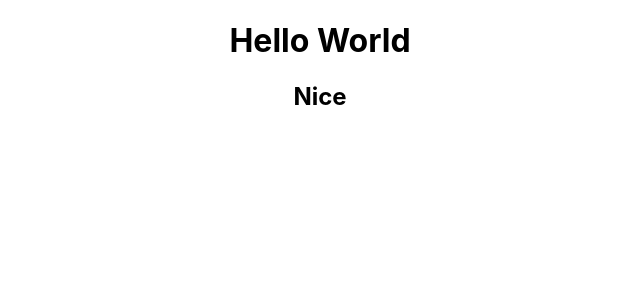
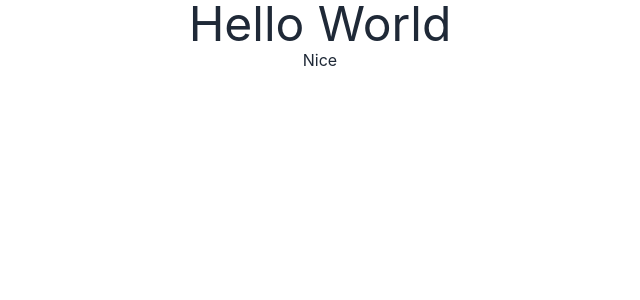
Before and after one commit to SaifullaJubair/My-Portfolio, a React (Create React App) app: page / in a window 1280 px wide. Shown: the top 300 px of the page, without its empty margins (320-960 px from the left). Built offline with nearby package versions, Linux system fonts and the light colour scheme.

Commit message:
npm package install

```diff
--- /dev/null
+++ b/postcss.config.js
@@ -0,0 +1,6 @@
+module.exports = {
+  plugins: {
+    tailwindcss: {},
+    autoprefixer: {},
+  },
+}
--- a/src/App.js
+++ b/src/App.js
@@ -4,7 +4,7 @@ import './App.css';
 function App() {
   return (
     <div className="App">
-      <h1>Hello World</h1>
+      <h1 className='text-5xl'>Hello World</h1>
       <h2>Nice</h2>
     </div>
   );
--- a/src/index.css
+++ b/src/index.css
@@ -1,3 +1,6 @@
+@tailwind base;
+@tailwind components;
+@tailwind utilities;
 body {
   margin: 0;
   font-family: -apple-system, BlinkMacSystemFont, 'Segoe UI', 'Roboto', 'Oxygen',
--- /dev/null
+++ b/tailwind.config.js
@@ -0,0 +1,8 @@
+/** @type {import('tailwindcss').Config} */
+module.exports = {
+  content: ["./src/**/*.{js,jsx,ts,tsx}"],
+  theme: {
+    extend: {},
+  },
+  plugins: [require("daisyui")],
+}
```
Also changed, not shown: package.json (+12 -0 lines), 1 other file (tests, documents, lock files or other folders).
